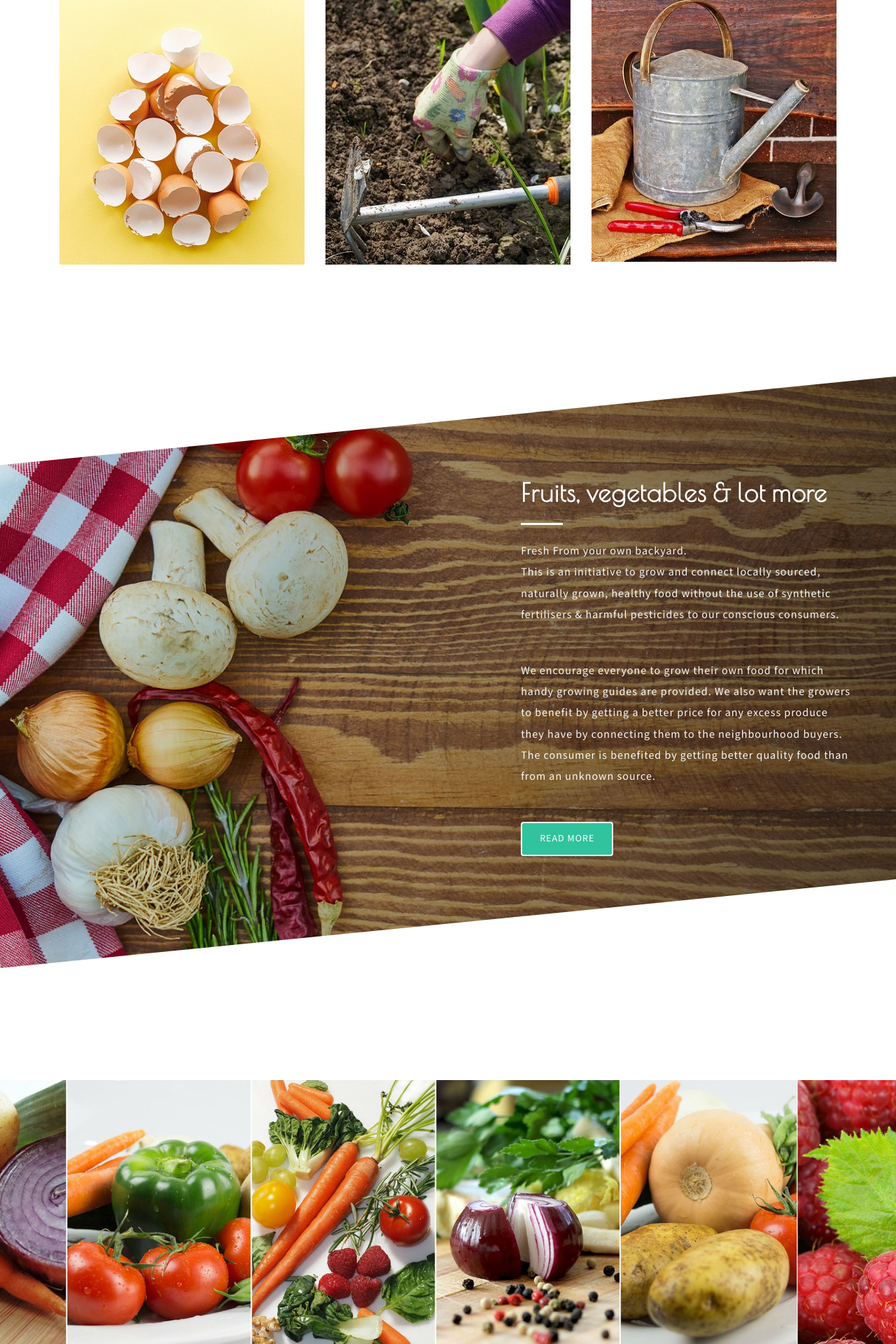
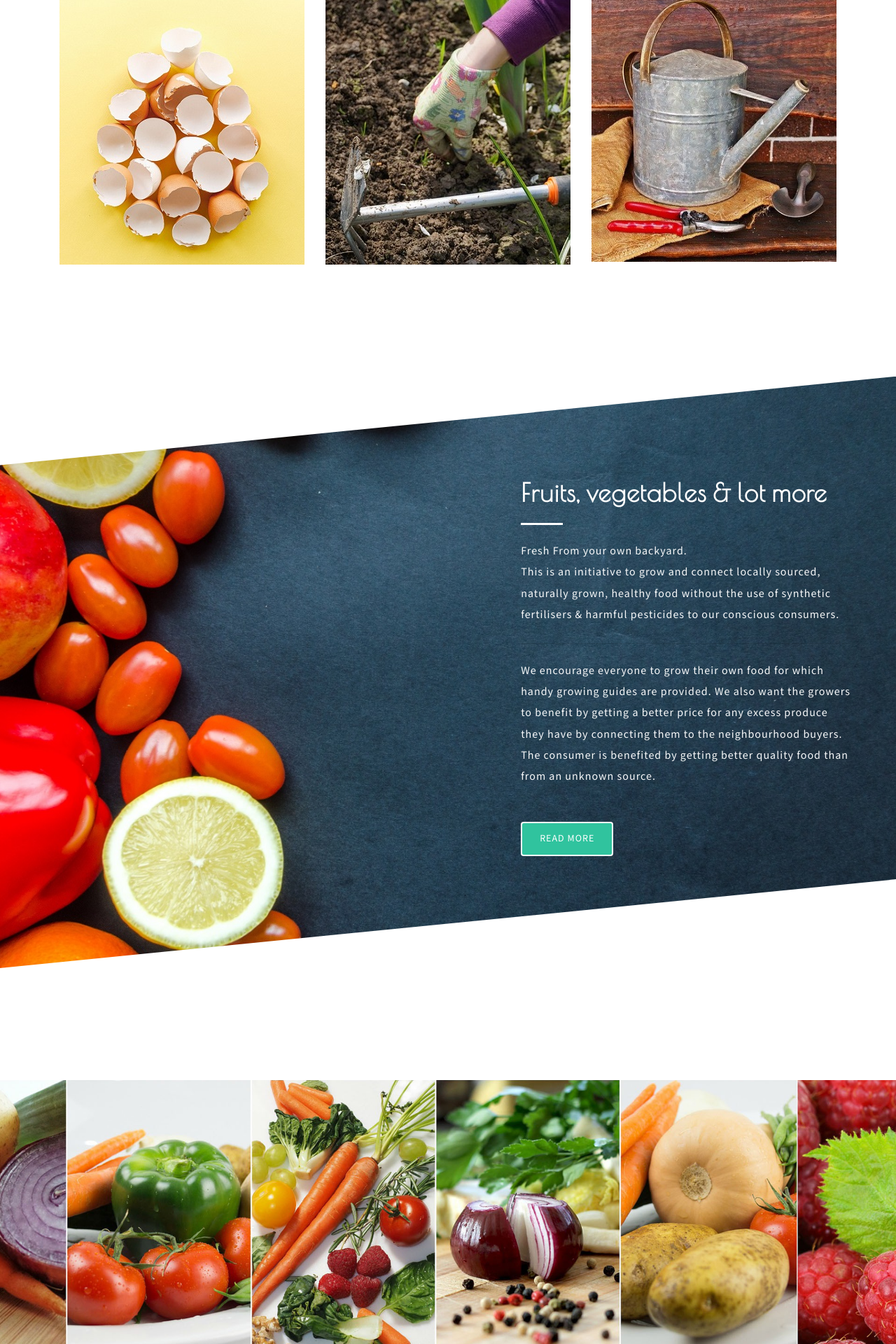
Before and after one commit to dhanyacm/GrowMyGreens, a Jekyll site: the page built from index.html, in a window 1280 px wide. Shown: the part 1988-3908 px from the top of the page at 70% size. Built offline with Jekyll 4.4.1, drawn with Linux system fonts in a browser that asks for light colours.

Commit message:
Update style.css

```diff
--- a/css/style.css
+++ b/css/style.css
@@ -756,7 +756,7 @@
 
 /* middle */
 .what-mob-temsls {
-    background: url(../images/bg3.jpg) no-repeat center;
+    background: url(../images/bg1.jpg) no-repeat center;
     background-size: cover;
     -webkit-background-size: cover;
     -o-background-size: cover;
```
